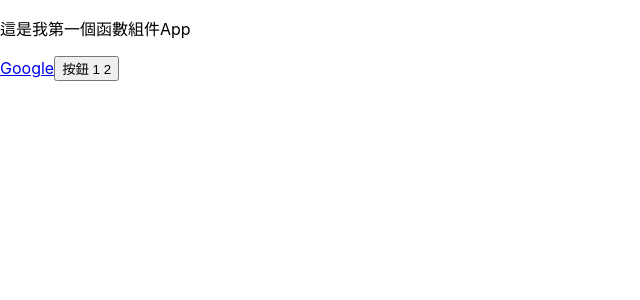
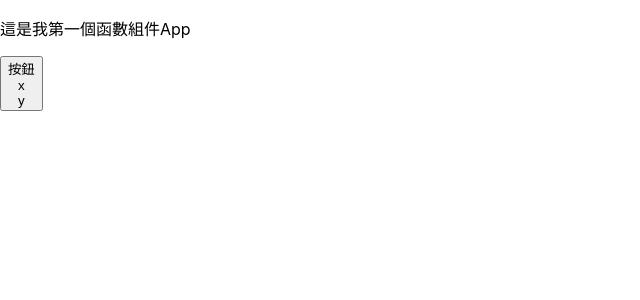
Before and after one commit to taiwanhua/Code_ArhuaReactCourse, a React (Create React App) app: page / in a window 1280 px wide. Shown: the top 300 px of the page, without its empty margins (0-640 px from the left). Built offline with nearby package versions, Linux system fonts and the light colour scheme.

Commit message:
父組件向子組件傳遞資料與PropTypes

```diff
--- a/src/App.js
+++ b/src/App.js
@@ -3,15 +3,14 @@ import './App.css'
 import Buttonone from './Buttonone'
 
 const App = () => {
-  const myClickEvent = () => {
-    console.log("點了一下");
 
-  }
   return (
     <>
-      <p onClick={myClickEvent}>這是我第一個函數組件App</p>
-      <a href="https://google.com" onClick={(e) => { e.preventDefault(); }}>Google</a>
-      <Buttonone props={{ a: 1 }} p1={{ b: 2 }} p2={{ c: 3 }}></Buttonone>
+      <p >這是我第一個函數組件App</p>
+      <Buttonone p1={[2, 1]} p2={{ c: 3 }}>
+        <div>x</div>
+        y
+      </Buttonone>
     </>
   )
 }
--- a/src/Buttonone.js
+++ b/src/Buttonone.js
@@ -1,12 +1,20 @@
 import React from 'react';
+import PropTypes from 'prop-types';
 
-const Buttonone = ({ props, ...other }) => {
-    console.log(props);
-    console.log(other);
+const Buttonone = (props) => {
+    console.log("props", props);
 
     return (
-        <button>按鈕 {props.a} {other.p1.b}</button>
+        <button>按鈕 {props.children}</button>
     )
 }
 
+
+Buttonone.propTypes = {
+    p1: PropTypes.arrayOf(PropTypes.number),
+    p2: PropTypes.shape({
+        c: PropTypes.number
+    })
+}
+
 export default Buttonone;
```
